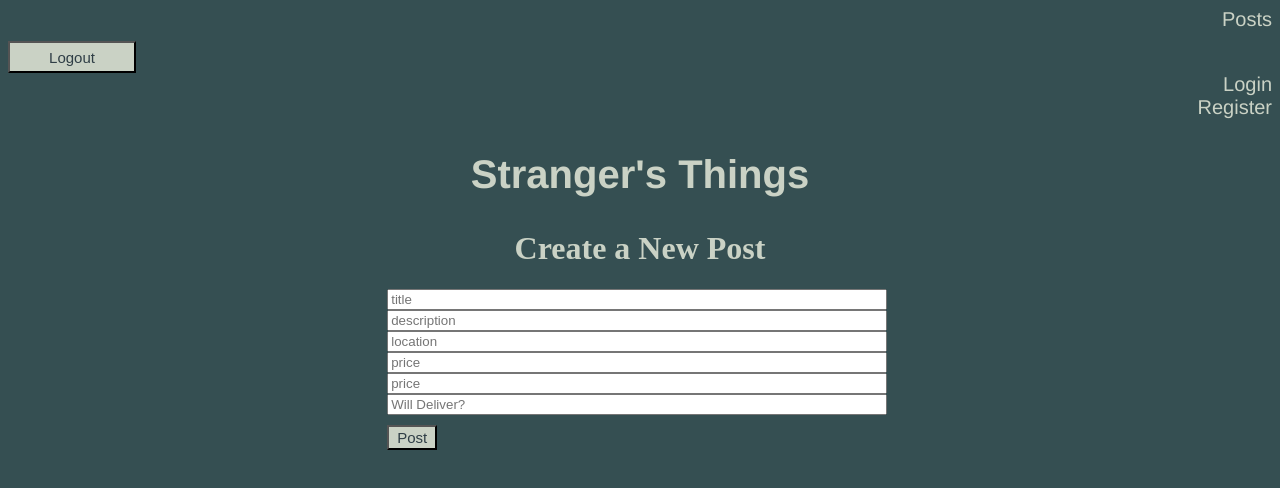
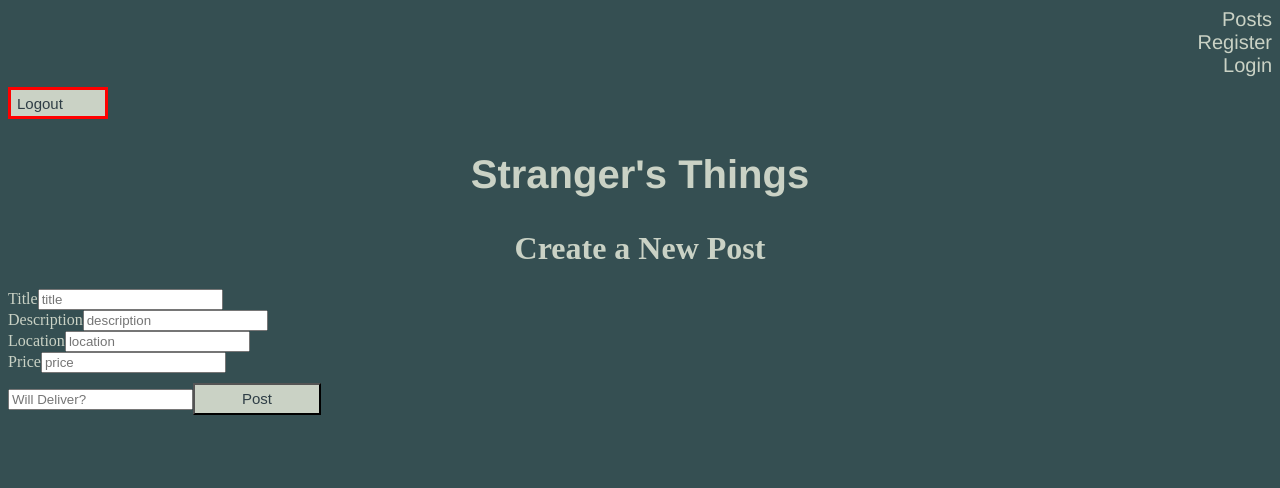
Before and after one commit to mitchalejo94/strangers_things, a React (Create React App) app: page /AddPost in a window 1280 px wide. Shown: the top 488 px of the page. Built offline with nearby package versions, Linux system fonts and the light colour scheme; no server answers.

Commit message:
trying to addPost but it has a bug

```diff
--- a/src/components/AddPost.js
+++ b/src/components/AddPost.js
@@ -1,79 +1,116 @@
-import React, {useState } from "react";
-import {  useNavigate } from "react-router-dom";
+import React, { useState } from "react";
+import { useNavigate } from "react-router-dom";
 import { NewPost } from "../api/api";
 
 import "./AddPost.css";
 
-export default function AddPost() {
+const AddPost = ({ token, setPosts }) => {
   let navigate = useNavigate();
   const [title, setTitle] = useState("");
   const [description, setDescription] = useState("");
   const [location, setLocation] = useState("");
   const [price, setPrice] = useState("");
   const [willDeliver, setWillDeliver] = useState(false);
+  const [errorMessage, setErrorMessage] = useState(null);
 
+  return (
+    <form
+      className="postForm"
+      onSubmit={async (event) => {
+        event.preventDefault();
+        const { error, post } = await NewPost(
+          token,
+          title,
+          description,
+          price,
+          location
+        );
 
-  async function handleSubmit(event) {
-    event.preventDefault();
+        console.log("post form onSubmit:", description);
 
-    const details = {
-      title: title,
-      description: description,
-      location: location,
-      price: price,
-      willDeliver: willDeliver,
-    };
-    console.log(details, "this is detail");
-    const token = localStorage.getItem("token");
-    console.log(token);
-
-    const response = await NewPost(details, token);
-    console.log(response, "this is response from AddPosts");
-    navigate("/Posts");
-    return response;
+        if (post) {
+          setPosts((prevPosts) => [...prevPosts, post]);
+          setDescription("");
+          setPrice("");
+          navigate.push("/Posts");
+        } else {
+          setErrorMessage(error);
         }
-  return (
-    <div>
-      <>
+      }}
+    >
       <h1>Create a New Post</h1>
-        <form onSubmit={handleSubmit}
-        id="postForm">
+      <div className=" inputField ">
+        <label htmlFor="title">Title</label>
         <input
           id="title"
           type="text"
-            onChange={(event) => setTitle(event.target.value)}
           placeholder="title"
+          value={title}
+          onChange={(event) => {
+            setTitle(event.target.value);
+          }}
         ></input>
+      </div>
+      <div className="inputField">
+        <label htmlFor="description">Description</label>
         <input
           id="description"
-            onChange={(event) => setDescription(event.target.value)}
           type="text"
           placeholder="description"
+          value={description}
+          onChange={(event) => {
+            setDescription(event.target.value);
+          }}
         ></input>
+      </div>
+      <div>
+      <label htmlFor="location">Location</label>
         <input
-            id="location"
-            onChange={(event) => setLocation(event.target.value)}
           type="text"
           placeholder="location"
+          value={location}
+          onChange={(event) => {
+            setLocation(event.target.value);
+          }}
         ></input>
-          <input type="text" placeholder="price"></input>
-          <input
-          id = "price"
-            type="text"
-            onChange={(event) => setPrice(event.target.value)}
-            placeholder="price"
-          ></input>
+      </div>
+      <div>
+      <label htmlFor="price">Price</label>
         <input
           type="text"
-            id="willDeliver"
-            onChange={(event) => setWillDeliver(event.target.value)}
-            placeholder="Will Deliver?"
+          placeholder="price"
+          value={price}
+          onChange={(event) => {
+            setPrice(event.target.value);
+          }}
         ></input>
-          <button id="addPostButton" type="Submit">
-            Post
-          </button>
+      </div>
+      <input type="text" placeholder="Will Deliver?"></input>
+      <button type="Submit">Post</button>
+      {errorMessage ? (
+        <p className="ui negative message">{errorMessage}</p>
+      ) : null}
     </form>
-      </>
-    </div>
   );
-}
+};
+
+export default AddPost;
+
+//   async function handleSubmit(event) {
+//     event.preventDefault();
+
+//     const details = {
+//       title: title,
+//       description: description,
+//       location: location,
+//       price: price,
+//       willDeliver: willDeliver,
+//     };
+//     console.log(details, "this is detail");
+//     const token = localStorage.getItem("token");
+//     console.log(token);
+
+//     const response = await NewPost(details, token);
+//     console.log(response, "this is response from AddPosts");
+//     navigate("/Posts");
+//     return response;
--- a/src/components/Title.css
+++ b/src/components/Title.css
@@ -22,3 +22,10 @@
 .links:hover {
     font-weight: bold;
 }
+
+#logOut{
+  width: 100px;
+  border: solid red;
+  display:flex;
+  align-items: center;
+}
--- a/src/components/Title.js
+++ b/src/components/Title.js
@@ -10,9 +10,9 @@ const Title = ({setToken}) => {
     <header id="entireHeader">
         <nav>
         <Link className="links" to='/Posts'>Posts </Link>
-        <button id = "logOut" onClick={logOut} > Logout</button>
+        <Link className="links" to='/account/register'>Register</Link>
         <Link className="links" to='/account/login'>Login </Link>
-        <Link className="links" to='/account/register'>Register</Link>
+        <button id="logOut" onClick={logOut} > Logout</button>
 
         <div>
         <h1 id = "headerTitle">Stranger's Things</h1>
```
Lines whose indentation alone changed are shown as unchanged.
